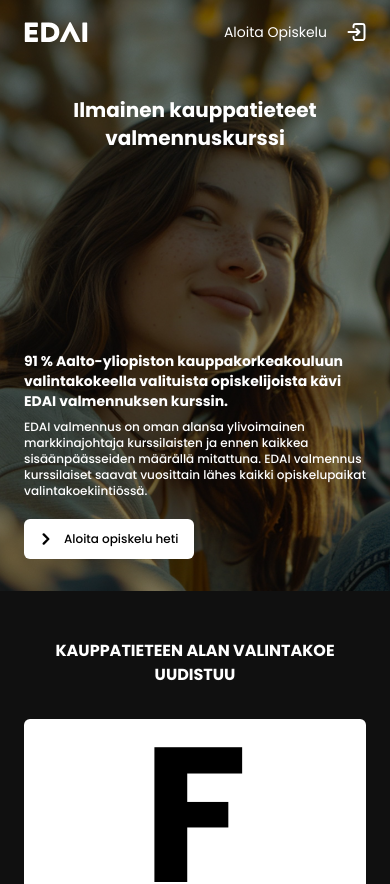
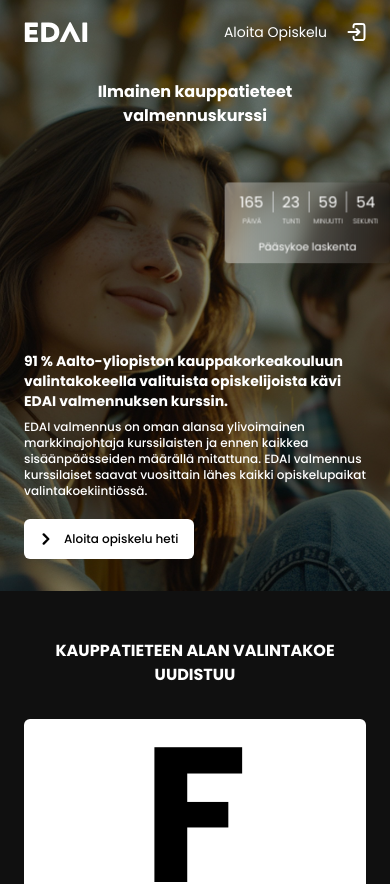
Before and after one commit to ahsanul0185/edai, a React (Vite) app: page / in a window 390 px wide. Shown: the top 884 px of the page. Built offline with nearby package versions, Linux system fonts and the light colour scheme.

Commit message:
added the timer

```diff
--- a/src/components/Header.jsx
+++ b/src/components/Header.jsx
@@ -13,7 +13,7 @@
 
   return (
     <div
-      className={`fixed w-full top-0 left-0 z-[999] flex justify-between items-center duration-300 section-padding sm:py-6 ${
+      className={`fixed w-full top-0 left-0 z-[999] flex justify-between items-center duration-300 section-padding md:py-6 ${
         isScrolled
           ? "from-[#D9D9D966 ] to-[#7373731A ] bg-white/15 backdrop-blur-xl translate-y-0"
           : "from-[#606060 ] to- [#1a1a1a] backdrop-blur-0"
--- a/src/components/Timer.jsx
+++ b/src/components/Timer.jsx
@@ -1,25 +1,105 @@
-import React, { useEffect, useState } from "react";
+import React, { useEffect, useRef, useState } from "react";
 
 const Timer = ({ duration }) => {
+  const [time, setTime] = useState(duration * 24 * 60 * 60 * 1000);
+  const timerId = useRef();
 
-    const [time, setTime] = useState(duration * 24 * 60 * 60 * 1000);
+  useEffect(() => {
+    if (time <= 0) return;
 
-    useEffect(() => {
-        setTimeout(() => {
-            setTime(prev => prev - 1000)
-        }, 1000);
-    }, [time]);
+    timerId.current = setInterval(() => {
+      setTime((prev) => prev - 1000);
+    }, 1000);
 
-    const getFormattedTime = (milliseconds) => {
-        let total_seconds = parseInt(Math.floor(milliseconds / 1000))
-    }
+    return () => clearInterval(timerId.current);
+  }, []);
+
+  useEffect(() => {
+    if (time <= 0) clearInterval(timerId.current);
+  }, [time]);
+
+  const getFormattedTime = (milliseconds) => {
+    let total_seconds = parseInt(Math.floor(milliseconds / 1000));
+    let total_minutes = parseInt(Math.floor(total_seconds / 60));
+    let total_hours = parseInt(Math.floor(total_minutes / 60));
+    let days = parseInt(Math.floor(total_hours / 24));
+
+    let seconds = parseInt(total_seconds % 60);
+    let minutes = parseInt(total_minutes % 60);
+    let hours = parseInt(total_hours % 24);
+
+    return { days, hours, minutes, seconds };
+  };
 
   return (
-    <div className="fixed z-50 w-full max-w-[300px] p-5 top-1/2 -translate-y-1/2 right-0 bg-gradient-to-r from-[#FFFFFF66] to-[#9999991A] backdrop-blur-md rounded-md">
-          timer
-      <br />
-          {time}
+    <div className="fixed z-50 scale-75 sm:scale-100 py-3 px-2 md:px-3 top-[20%] lg:top-1/2 lg:-translate-y-1/2 -right-7 sm:right-0 bg-gradient-to-r from-[#FFFFFF66] to-[#9999991A] backdrop-blur-md rounded-md">
+      <span className="hidden">
+        {getFormattedTime(time).days < 9
+          ? "0" + getFormattedTime(time).days
+          : getFormattedTime(time).days}{" "}
+        :
+        {getFormattedTime(time).hours < 9
+          ? "0" + getFormattedTime(time).hours
+          : getFormattedTime(time).hours}{" "}
+        :
+        {getFormattedTime(time).minutes < 9
+          ? "0" + getFormattedTime(time).minutes
+          : getFormattedTime(time).minutes}{" "}
+        :
+        {getFormattedTime(time).seconds < 9
+          ? "0" + getFormattedTime(time).seconds
+          : getFormattedTime(time).seconds}{" "}
+      </span>
 
+      <div className="flex justify-center">
+        {/* day */}
+        <div>
+          <p className="text-xl md:text-2xl lg:text-3xl border-r px-3 lg:px-4 text-center ">
+            {getFormattedTime(time).days}
+          </p>
+          <span className="text-[9px] md:text-[11px] text-center font-light  mt-1.5 md:mt-3 block">
+            PÄIVÄ
+          </span>
+        </div>
+
+        {/* hours */}
+        <div>
+          <p className="text-xl md:text-2xl lg:text-3xl border-r px-3 lg:px-4 text-center">
+            {getFormattedTime(time).hours < 10
+              ? "0" + getFormattedTime(time).hours
+              : getFormattedTime(time).hours}{" "}
+          </p>
+          <span className="text-[9px] md:text-[11px] text-center font-light mt-1.5 md:mt-3 block">
+            TUNTI
+          </span>
+        </div>
+
+        {/* minutes */}
+        <div className="w-[50px] md:w-[60px]">
+          <p className="text-xl md:text-2xl lg:text-3xl border-r px-3 lg:px-4 text-center">
+            {getFormattedTime(time).minutes < 10
+              ? "0" + getFormattedTime(time).minutes
+              : getFormattedTime(time).minutes}{" "}
+          </p>
+          <span className="text-[9px] md:text-[11px] text-center font-light w-full mt-1.5 md:mt-3 block">
+            MINUUTTI
+          </span>
+        </div>
+
+        {/* seconds */}
+        <div className="w-[50px] md:w-[60px]">
+          <p className="text-xl md:text-2xl lg:text-3xl px-3 lg:px-4 text-center">
+            {getFormattedTime(time).seconds < 10
+              ? "0" + getFormattedTime(time).seconds
+              : getFormattedTime(time).seconds}{" "}
+          </p>
+          <span className="text-[9px] md:text-[11px] text-center font-light  mt-1.5 md:mt-3 block">
+            SEKUNTI
+          </span>
+        </div>
+      </div>
+
+      <p className="text-sm lg:text-base text-center mt-4 lg:mt-6">Pääsykoe laskenta</p>
     </div>
   );
 };
--- a/src/pages/Home.jsx
+++ b/src/pages/Home.jsx
@@ -10,14 +10,14 @@
 import Timer from '../components/Timer'
 
 
-const timerDays = 2;
+const timerDays = 166;
 
 const Home = () => {
 
   return (
     <div className='z-0 text-white font-poppins'>
       <Header />
-      {/* <Timer duration={timerDays} /> */}
+      <Timer duration={timerDays} />
       <Hero />
       <Taloustieto />
       <Valitse />
--- a/src/sections/Hero.jsx
+++ b/src/sections/Hero.jsx
@@ -4,17 +4,20 @@
 const Hero = () => {
   return (
     <div
-      style={{backgroundImage : `url(/images/img_hero.jpg)`}}
-      className={`relative min-h-[70vh] md:min-h-screen md:bg-fixed bg-no-repeat bg-cover bg-center flex items-end`}
+      // style={{backgroundImage : `url(/images/img_hero.jpg)`}}
+      className={`relative min-h-[70vh] md:min-h-screen sm:bg-[url(/images/img_hero.jpg)] md:bg-fixed bg-no-repeat bg-cover bg-center flex items-end`}
     >
       {/* dark overlay */}
+      <div className="sm:hidden absolute inset-0 overflow-x-hidden">
+      <img src="/images/img_hero.jpg" className="block h-full min-w-fit -translate-x-[40%]" />
+      </div>
       <div className="absolute inset-0 bg-black/50" />
 
 
       {/* hero content */}
       <div className="z-10 section-padding mb-8 sm:mb-12 md:mb-28">
         <div className="max-w-3xl">
-          <h2 className="absolute top-24 left-1/2 -translate-x-1/2 sm:-translate-x-0 w-[80%] text-xl sm:max-w-full text-center sm:text-left sm:static sm:text-xl md:text-2xl font-bold mb-8">
+          <h2 className="absolute top-[5rem] sm:top-24 left-1/2 -translate-x-1/2 sm:-translate-x-0 w-[80%] sm:max-w-full text-center sm:text-left sm:static sm:text-xl md:text-2xl font-bold mb-8">
             Ilmainen kauppatieteet valmennuskurssi
           </h2>
           <h2 className="text-sm sm:text-xl md:text-2xl font-bold">
```
